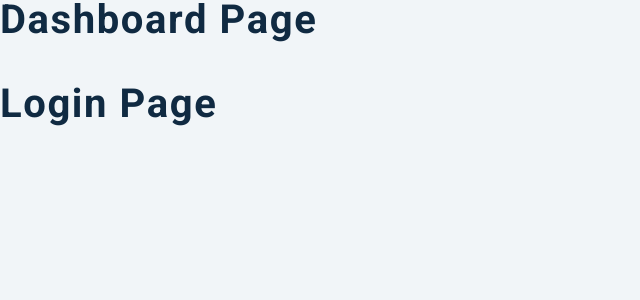
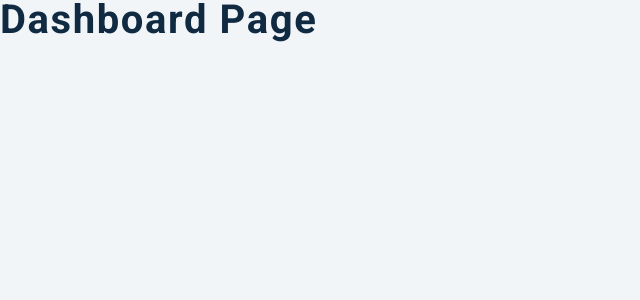
Before and after one commit to femmor/git-user-search, a React (Create React App) app: page / in a window 1280 px wide. Shown: the top 300 px of the page, without its empty margins (0-640 px from the left). Built offline with nearby package versions, Linux system fonts and the light colour scheme.

Commit message:
Implemented the Error page

```diff
--- a/src/App.js
+++ b/src/App.js
@@ -5,8 +5,11 @@ import { BrowserRouter as Router, Switch, Route } from 'react-router-dom';
 function App() {
   return (
     <Router>
-      <Route exact path="/" component={Dashboard}/>
-      <Login path="/login" component={Login}/>
+      <Switch>
+        <Route exact path="/" component={Dashboard}/>
+        <Route path="/login" component={Login}/>
+        <Route path="*" component={Error}/>
+      </Switch>
     </Router>
   );
 }
```
